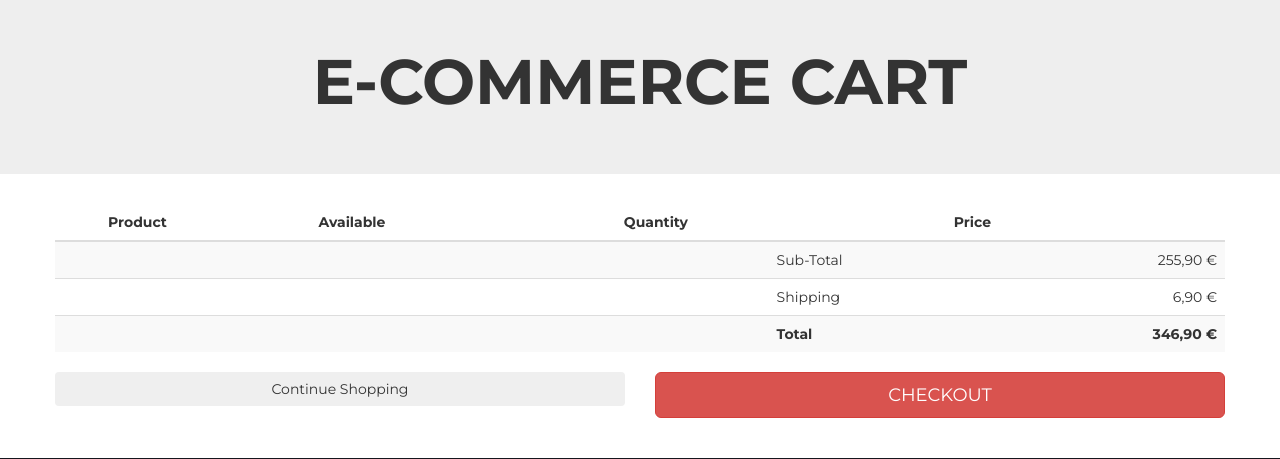
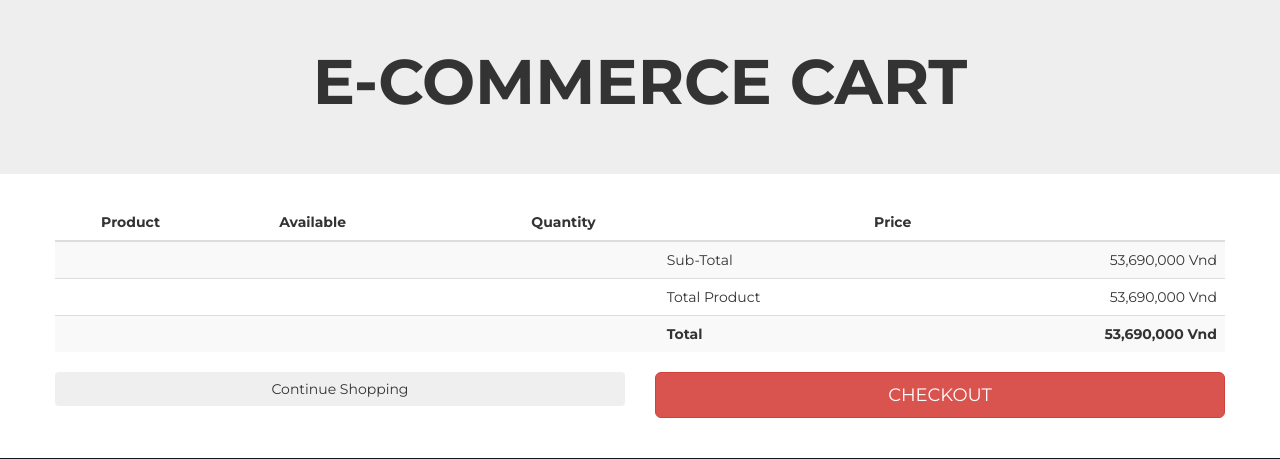
Before and after one commit to ducc8201/WebProject, a Django app: template store/templates/store/cart.html in a window 1280 px wide. Shown: the part 208-667 px from the top of the page. Run offline with Django 3.2, Linux system fonts and the light colour scheme; the template is opened without the code that fills it: values that come from a table or form of the project are taken from there, others are empty; data comes from the database, SQL or seed files in the repository; both versions use the stored data as it was after the commit; some libraries are stand-ins or nearby versions.

Commit message:
update cart

```diff
--- a/Ecommerce/settings.py
+++ b/Ecommerce/settings.py
@@ -38,6 +38,7 @@ INSTALLED_APPS = [
     'django.contrib.messages',
     'django.contrib.staticfiles',
     'store',
+    'django.contrib.humanize',
 ]
 
 MIDDLEWARE = [
--- a/Ecommerce/urls.py
+++ b/Ecommerce/urls.py
@@ -21,7 +21,7 @@ from Ecommerce import settings
 
 urlpatterns = [
     path('admin/', admin.site.urls),
-    path('store/',include('store.urls'))
+    path('',include('store.urls'))
 
 ]
 urlpatterns+= static(settings.MEDIA_URL, document_root=settings.MEDIA_ROOT)
--- a/static/css/cart.css
+++ b/static/css/cart.css
@@ -4,6 +4,13 @@
 */
 .checkout{
     margin-bottom: 20px;
+}
+.imageCart{
+  border: 1px solid #ddd;
+  border-radius: 4px;
+  padding: 5px;
+  width: 250px;
+  heigh: 250px;
 }
 .bloc_left_price {
     color: #c01508;
--- a/static/js/cart.js
+++ /dev/null
@@ -1,16 +0,0 @@
-var updateBtns = document.getElementsByClassName('add-to-cart-btn');
-for(var i = 0 ; i < updateBtns.length;i++){
-    updateBtns[i].addEventListener('click',function(){
-           var productId = this.dataset.product;
-           var action = this.dataset.action;
-           console.log("productID:",productId,"action:",action)
-
-    });
-    console.log('User:'+user);
-    if(user == 'AnonymousUser'){
-        console.log('User is not authenticated')
-
-    }else{
-        console.log('User is authenticated,sendding data..')
-    }
-}
--- /dev/null
+++ b/static/js/cart1.js
@@ -0,0 +1,39 @@
+var updateBtns = document.getElementsByClassName('add-to-cart-btn');
+var productId;
+var action;
+for(var i = 0 ; i < updateBtns.length;i++){
+    updateBtns[i].addEventListener('click',function(){
+           productId = this.dataset.product;
+            action = this.dataset.action;
+           console.log("productID:",productId,"action:",action)
+
+
+    console.log('User:'+user);
+    if(user == 'AnonymousUser'){
+        console.log('User is not authenticated')
+
+    }else{
+        UpdateCart(productId,action);
+    }
+ });
+
+}
+function UpdateCart(productId,action){
+    var url ='/update_item/'
+    fetch(url,{
+        method:'POST',
+        headers:{
+            'Content-Type':'application/json',
+            'X-CSRFToken':csrftoken,
+        },
+        body:JSON.stringify({'productId':productId,'action':action})
+
+    })
+    .then((response) =>{
+        return response.json();
+    })
+    .then((data) =>{
+        location.reload()
+    });
+
+}
--- a/store/models.py
+++ b/store/models.py
@@ -22,7 +22,7 @@ class Brand(models.Model):
 class Product(models.Model):
     brand = models.ForeignKey(Brand,on_delete = models.SET_NULL,null=True,blank=True)
     name = models.CharField(max_length=200,null=True)
-    price = models.FloatField()
+    price = models.PositiveIntegerField()
     quantity = models.IntegerField()
     quantitySelled = models.IntegerField(default=0)
     dateAdded =models.DateTimeField(auto_now_add=True)
@@ -39,18 +39,35 @@ class Product(models.Model):
     def __str__(self):
         return self.name
 class Order(models.Model):
-    choiseStatus = ("")
     customer = models.ForeignKey(Customer,on_delete = models.SET_NULL,null=True,blank=True)
     date_order = models.DateTimeField(auto_now_add=True)
     status = models.BooleanField(default=False)
     shippedDate =  models.DateTimeField()
+    def get_total_product(self):
+        sum=0;
+        orderdetail = self.orderdetail_set.all()
+        for o in orderdetail:
+            sum = sum + o.quantity;
+        return sum
 
+    def get_total_price_product(self):
+        sum = 0;
+        orderdetail = self.orderdetail_set.all()
+        for o in orderdetail:
+            sum +=o.get_price_product();
+        return sum;
 
 class Orderdetail(models.Model):
     product = models.ForeignKey(Product,on_delete=models.SET_NULL,null=True,blank=True)
     order = models.ForeignKey(Order,on_delete=models.SET_NULL,null=True,blank=True)
-    quantity = models.PositiveIntegerField(default=0,null=True,blank=True)
+    quantity = models.PositiveIntegerField(default=1,null=True,blank=True)
     description = models.TextField(null=True, blank=True)
+    def get_price_product(self):
+        return int(self.product.price * self.quantity)
+
+
+
+
 
 class Category(models.Model):
     categoryName = models.CharField(max_length=200, null=True)
--- a/store/templates/store/cart.html
+++ b/store/templates/store/cart.html
@@ -1,7 +1,7 @@
 
 {% extends 'store/index.html' %}
 {% load static %}
-<link type="text/css" rel="stylesheet" href="{% static 'css/cart.css' %}"/>
+{% load humanize %}
 <link href="//maxcdn.bootstrapcdn.com/bootstrap/4.0.0/css/bootstrap.min.css" rel="stylesheet" id="bootstrap-css">
 <script src="//maxcdn.bootstrapcdn.com/bootstrap/4.0.0/js/bootstrap.min.js"></script>
 <script src="//cdnjs.cloudflare.com/ajax/libs/jquery/3.2.1/jquery.min.js"></script>
@@ -36,11 +36,11 @@
                         {% for item in items %}
 
                         <tr>
-                            <td><img src="{{item.product.ImageURL}}"/> </td>
+                            <td><img class="imageCart" src="{{item.product.ImageURL}}"/> </td>
                             <td>{{item.product.name}}</td>
                             <td>In stock</td>
                             <td><input class="form-control" type="text" value="1" /></td>
-                            <td class="text-right">70,00 €</td>
+                            <td class="text-right">{{item.get_price_product|intcomma}},000 Vnd</td>
                             <td class="text-right"><button class="btn btn-sm btn-danger"><i class="fa fa-trash"></i> </button> </td>
                         </tr>
                         {% endfor %}
@@ -50,15 +50,15 @@
                             <td></td>
                             <td></td>
                             <td>Sub-Total</td>
-                            <td class="text-right">255,90 €</td>
+                            <td class="text-right">{{order.get_total_price_product|intcomma}},000 Vnd</td>
                         </tr>
                         <tr>
                             <td></td>
                             <td></td>
                             <td></td>
                             <td></td>
-                            <td>Shipping</td>
-                            <td class="text-right">6,90 €</td>
+                            <td>Total Product</td>
+                            <td class="text-right">{{order.get_total_price_product|intcomma}},000 Vnd</td>
                         </tr>
                         <tr>
                             <td></td>
@@ -66,7 +66,7 @@
                             <td></td>
                             <td></td>
                             <td><strong>Total</strong></td>
-                            <td class="text-right"><strong>346,90 €</strong></td>
+                            <td class="text-right"><strong>{{order.get_total_price_product|intcomma}},000 Vnd</strong></td>
                         </tr>
                     </tbody>
                 </table>
@@ -75,7 +75,7 @@
         <div class="col mb-2 ">
             <div class="row">
                 <div class="col-sm-12  col-md-6">
-                    <button class="btn btn-block btn-light">Continue Shopping</button>
+                    <button class="btn btn-block btn-light" onclick="location.href = '{%url 'home'%}'">Continue Shopping</button>
                 </div>
                 <div class="col-sm-12 col-md-6 text-right">
                     <button class="btn btn-lg btn-block btn-danger text-uppercase">Checkout</button>
--- a/store/templates/store/index.html
+++ b/store/templates/store/index.html
@@ -1,5 +1,6 @@
 <!DOCTYPE html>
 {% load static %}
+{% load humanize %}
 <html lang="en">
 	<head>
 		<meta charset="utf-8">
@@ -18,6 +19,7 @@
 		<!-- Slick -->
 		<link type="text/css" rel="stylesheet" href="{% static 'css/slick.css' %}"/>
 		<link type="text/css" rel="stylesheet" href="{% static 'css/slick-theme.css' %}"/>
+		<link type="text/css" rel="stylesheet" href="{% static 'css/cart.css' %}"/>
 
 		<!-- nouislider -->
 		<link type="text/css" rel="stylesheet" href="{% static 'css/nouislider.min.css' %}"/>
@@ -36,6 +38,22 @@
 		<![endif]-->
 		  <script type="text/javascript">
 			  var user = '{{request.user}}'
+		function getCookie(name) {
+			let cookieValue = null;
+			if (document.cookie && document.cookie !== '') {
+				const cookies = document.cookie.split(';');
+				for (let i = 0; i < cookies.length; i++) {
+					const cookie = cookies[i].trim();
+					// Does this cookie string begin with the name we want?
+					if (cookie.substring(0, name.length + 1) === (name + '=')) {
+						cookieValue = decodeURIComponent(cookie.substring(name.length + 1));
+						break;
+					}
+				}
+			}
+			return cookieValue;
+}
+const csrftoken = getCookie('csrftoken');
 		  </script>
     </head>
 	<body>
@@ -110,35 +128,29 @@
 										<div class="qty">3</div>
 									</a>
 									<div class="cart-dropdown">
+
 										<div class="cart-list">
+										{% for item in items %}
 											<div class="product-widget">
 												<div class="product-img">
-													<img src="{% static './img/product01.png' %}" alt="">
+													<img src="{{item.product.ImageURL}}" alt="">
 												</div>
 												<div class="product-body">
-													<h3 class="product-name"><a href="#">product name goes here</a></h3>
-													<h4 class="product-price"><span class="qty">1x</span>$980.00</h4>
+													<h3 class="product-name"><a href="#">{{item.product.name}}</a></h3>
+													<h4 class="product-price"><span class="qty">1x</span>{{item.get_price_product|intcomma}},000 Vnd</h4>
 												</div>
 												<button class="delete"><i class="fa fa-close"></i></button>
 											</div>
+											{% endfor %}
+										</div>
 
-											<div class="product-widget">
-												<div class="product-img">
-													<img src="{% static './img/product02.png'%}" alt="">
-												</div>
-												<div class="product-body">
-													<h3 class="product-name"><a href="#">product name goes here</a></h3>
-													<h4 class="product-price"><span class="qty">3x</span>$980.00</h4>
-												</div>
-												<button class="delete"><i class="fa fa-close"></i></button>
-											</div>
-										</div>
+
 										<div class="cart-summary">
-											<small>3 Item(s) selected</small>
-											<h5>SUBTOTAL: $2940.00</h5>
+											<small>{{order.get_total_product}} Item(s) selected</small>
+											<h5>SUBTOTAL: {{order.get_total_price_product|intcomma}},000 Vnd</h5>
 										</div>
 										<div class="cart-btns">
-											<a href="#">View Cart</a>
+											<a href="{%  url 'cart'%}">View Cart</a>
 											<a href="#">Checkout  <i class="fa fa-arrow-circle-right"></i></a>
 										</div>
 									</div>
@@ -173,7 +185,7 @@
 				<div id="responsive-nav">
 					<!-- NAV -->
 					<ul class="main-nav nav navbar-nav">
-						<li class="active"><a href="#">Home</a></li>
+						<li class="active"><a href="{% url 'home' %}">Home</a></li>
 						<li><a href="#">Hot Deals</a></li>
 						<li><a href="#">Categories</a></li>
 						<li><a href="#">Laptops</a></li>
@@ -295,7 +307,7 @@
 		<script src="{% static 'js/nouislider.min.js' %}"></script>
 		<script src="{% static 'js/jquery.zoom.min.js' %}"></script>
 	<!--	<script src="{% static 'js/main.js' %}"></script> -->
-		<script src="{% static 'js/cart.js' %}"></script>
+		<script src="{% static 'js/cart1.js' %}"></script>
 
 	</body>
 </html>
--- a/store/urls.py
+++ b/store/urls.py
@@ -2,7 +2,8 @@ from django.urls import path
 from . import views
 
 urlpatterns = [
-    path('home/',views.home,name = 'home'),
-    path('cart/', views.cart, name='cart')
+    path('',views.home,name = 'home'),
+    path('cart/', views.cart, name='cart'),
+    path('update_item/', views.updateItem, name='update_item'),
 
 ]
```
Also changed, not shown: store/views.py (+48 -10 lines), db.sqlite3, store/migrations/0005_auto_20201110_0847.py (added), store/migrations/0006_auto_20201110_0920.py (added).
